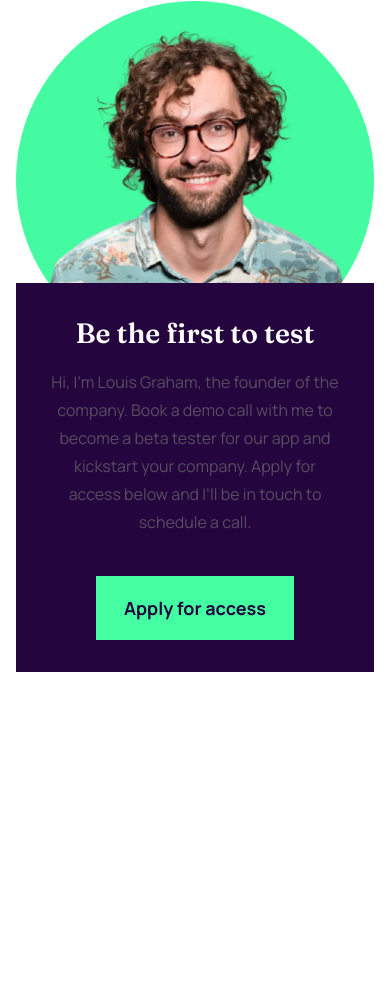
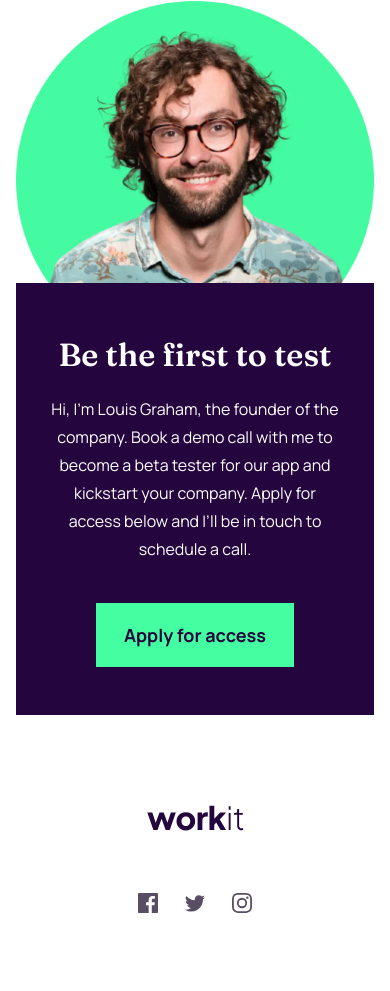
Before and after one commit to Saurav-98/Workit-Again, a plain HTML site: page index.html in a window 390 px wide. Shown: the part 1710-2701 px from the top of the page. Before the commit the page ends 2398 px from the top, so only its background shows below. Drawn offline with Linux system fonts and the light colour scheme.

Commit message:
Mobile view site completed

```diff
--- a/index.html
+++ b/index.html
@@ -98,7 +98,7 @@
       </div>
 
       <div class="founder-details">
-        <h2 class="heading-tertiary">Be the first to test</h2>
+        <h2 class="heading-secondary">Be the first to test</h2>
         <p class="body-text">
           Hi, I'm Louis Graham, the founder of the company. Book a demo call
           with me to become a beta tester for our app and kickstart your
@@ -108,5 +108,30 @@
         <a href="#" class="btn btn-primary">Apply for access</a>
       </div>
     </section>
+    <footer>
+      <main>
+        <div class="dark-logo-box">
+          <img
+            src="./assets/images/logo-dark.svg"
+            alt="workit logo dark"
+            class="dark-logo"
+          />
+        </div>
+        <div class="socials">
+          <div class="social-logo-box">
+            <img src="./assets/images/icon-facebook.svg" alt="facebook logo" />
+          </div>
+          <div class="social-logo-box">
+            <img src="./assets/images/icon-twitter.svg" alt="twitter logo" />
+          </div>
+          <div class="social-logo-box">
+            <img
+              src="./assets/images/icon-instagram.svg"
+              alt="instagram logo"
+            />
+          </div>
+        </div>
+      </main>
+    </footer>
   </body>
 </html>
--- a/styles/main.css
+++ b/styles/main.css
@@ -87,17 +87,13 @@ section {
   color: var(--white-clr);
 }
 .heading-secondary {
-  font-size: 56px;
+  font-size: 2rem;
+  line-height: 1.5;
 }
 .heading-tertiary {
   font-size: 1.75rem;
   line-height: 1.3;
   color: var(--dark-purple);
-}
-.body-cell {
-  display: flex;
-  flex-direction: column;
-  gap: 32px;
 }
 
 .underlined {
@@ -237,11 +233,33 @@ section {
   flex-direction: column;
   align-items: center;
   gap: 1em;
-  padding: 2em;
+  padding: 3em 2em;
 }
 .founder-details h2 {
   color: var(--white-clr);
 }
 .founder-details p {
   margin-bottom: 1.5em;
+  color: var(--white-clr);
+  max-width: 18rem;
 }
+
+footer {
+  background-color: var(--white-clr);
+  padding: 4.625em 8.125em;
+}
+
+footer main {
+  display: flex;
+  flex-direction: column;
+  align-items: center;
+  justify-content: space-between;
+  gap: 3.625em;
+}
+
+.socials {
+  display: flex;
+  align-items: center;
+  justify-content: space-between;
+  gap: 1.7em;
+}
```
